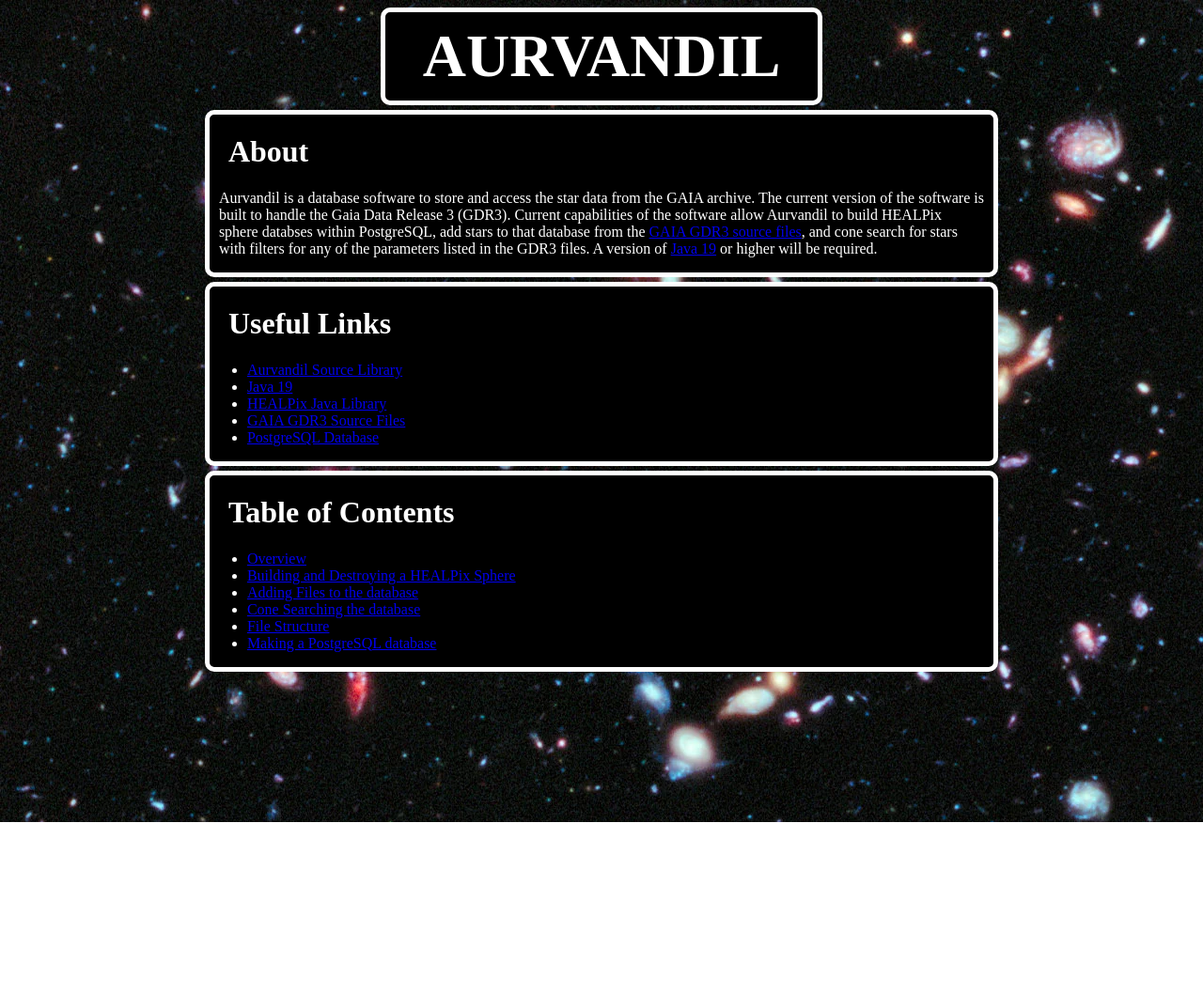
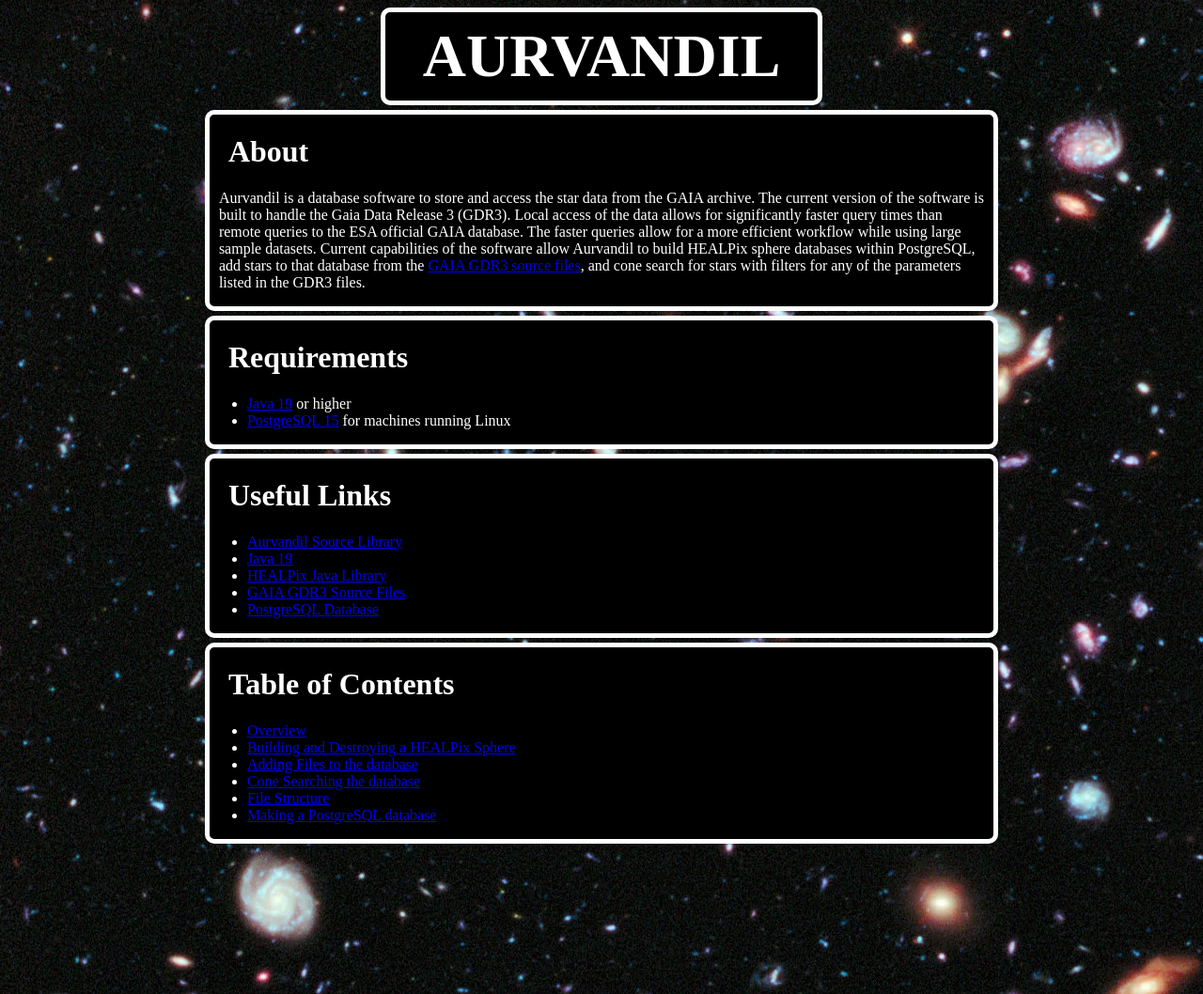
Before and after one commit to NL961437/Aurvandil, a plain HTML site: page docs/index.html in a window 1280 px wide. Shown: the whole page at 94% size. Before the commit the page ends 875 px from the top, so only its background shows below. Drawn offline with Linux system fonts and the light colour scheme.

Commit message:
Update Documentation

```diff
--- a/docs/index.html
+++ b/docs/index.html
@@ -10,14 +10,22 @@
             <h1>About</h1>
 			<p>
                 Aurvandil is a database software to store and access the star data from the GAIA archive. The current
-                version of the software is built to handle the Gaia Data Release 3 (GDR3). Current capabilities of the
-                software allow Aurvandil to build HEALPix sphere databses within PostgreSQL, add stars to that database
+                version of the software is built to handle the Gaia Data Release 3 (GDR3). Local access
+                of the data allows for significantly faster query times than remote queries to the ESA official GAIA
+                database. The faster queries allow for a more efficient workflow while using large sample datasets.
+                Current capabilities of the
+                software allow Aurvandil to build HEALPix sphere databases within PostgreSQL, add stars to that database
                 from the <a href="http://cdn.gea.esac.esa.int/Gaia/gdr3/gaia_source/">GAIA GDR3 source files</a>, and
-                cone search for stars with filters for any of the parameters listed in the GDR3 files. A version of
-                <a href="https://www.oracle.com/java/technologies/downloads/#java19">Java 19</a> or higher will
-                be required.
+                cone search for stars with filters for any of the parameters listed in the GDR3 files.
 			</p>
 		</div>
+        <div class="body-info">
+            <h1>Requirements</h1>
+            <ul>
+                <li><a href="https://www.oracle.com/java/technologies/downloads/#java19">Java 19</a> or higher</li>
+                <li><a href="https://www.oracle.com/java/technologies/downloads/#java19">PostgreSQL 15</a> for machines running Linux</li>
+            </ul>
+        </div>
         <div class="body-info">
             <h1>Useful Links</h1>
             <ul>
```
